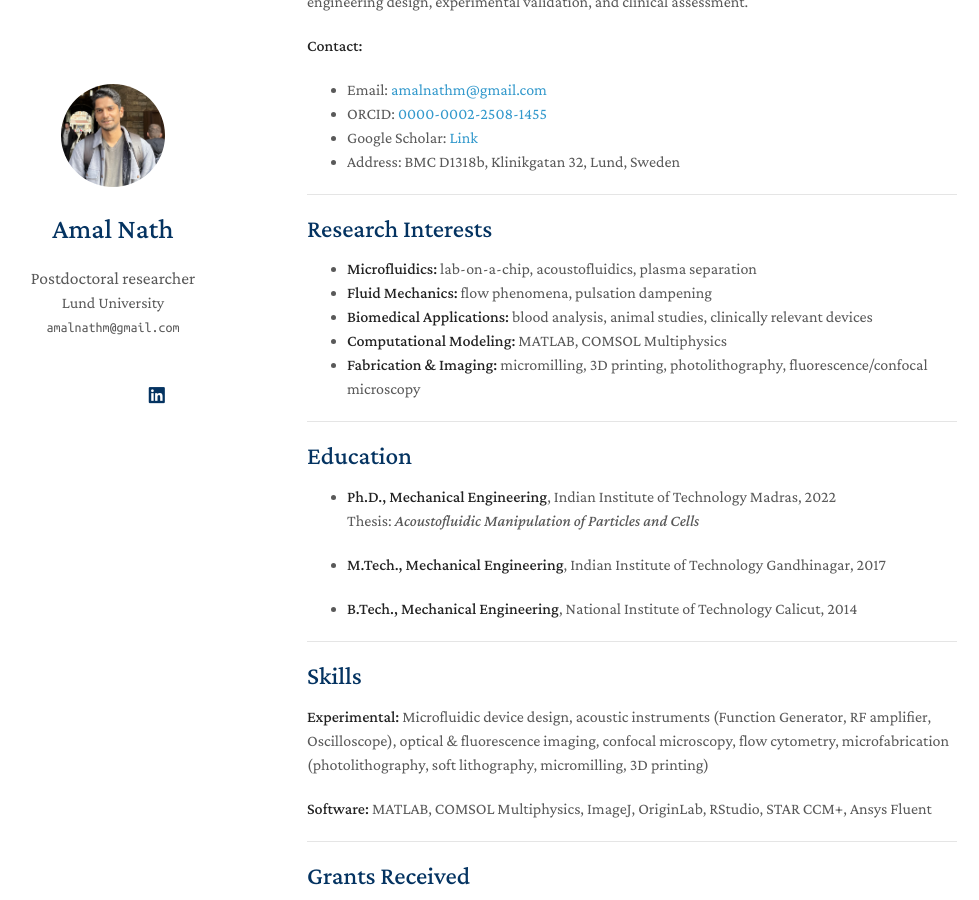
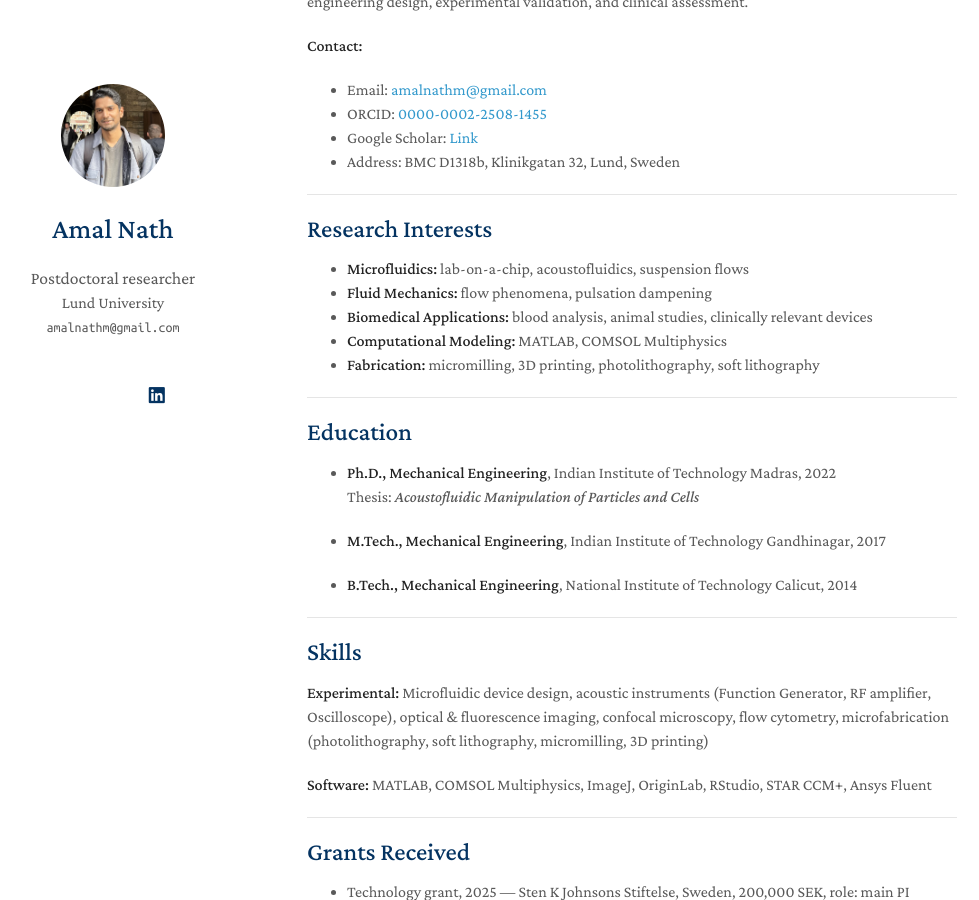
Before and after one commit to amal-nath-01/amal-nath-01-github.io, a Jekyll site: the page built from index.md, in a window 1280 px wide and 900 px high, scrolled down 307 px. Shown: the whole window, without its empty margins (163-1142 px from the left). Built offline with Jekyll 4.4.1, drawn with Linux system fonts in a browser that asks for light colours; a style sheet for code colours, icons or effects is not loaded; our own code applies the rules of GitHub Pages for plain Markdown files.

Commit message:
Update index.md

```diff
--- a/index.md
+++ b/index.md
@@ -19,11 +19,11 @@ I have experience in computational modeling with **MATLAB** and **COMSOL Multiph
 
 ## Research Interests
 
-- **Microfluidics:** lab-on-a-chip, acoustofluidics, plasma separation
+- **Microfluidics:** lab-on-a-chip, acoustofluidics, suspension flows
 - **Fluid Mechanics:** flow phenomena, pulsation dampening
 - **Biomedical Applications:** blood analysis, animal studies, clinically relevant devices
 - **Computational Modeling:** MATLAB, COMSOL Multiphysics
-- **Fabrication & Imaging:** micromilling, 3D printing, photolithography, fluorescence/confocal microscopy
+- **Fabrication:** micromilling, 3D printing, photolithography, soft lithography
 
 ---
 
```
